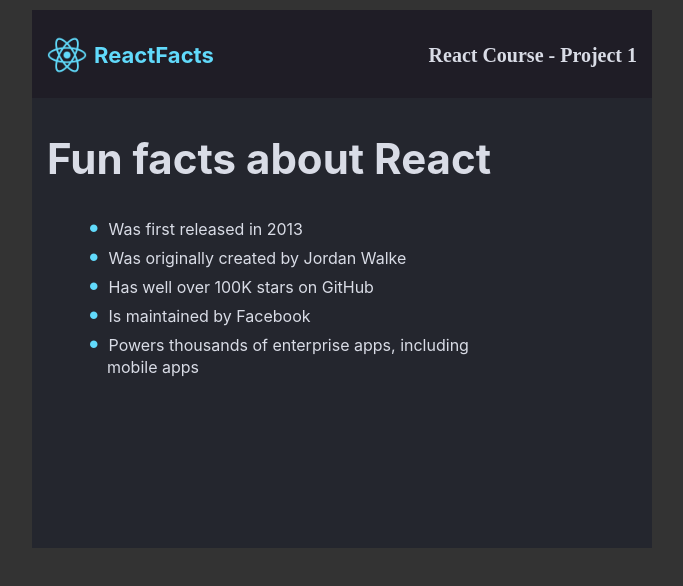
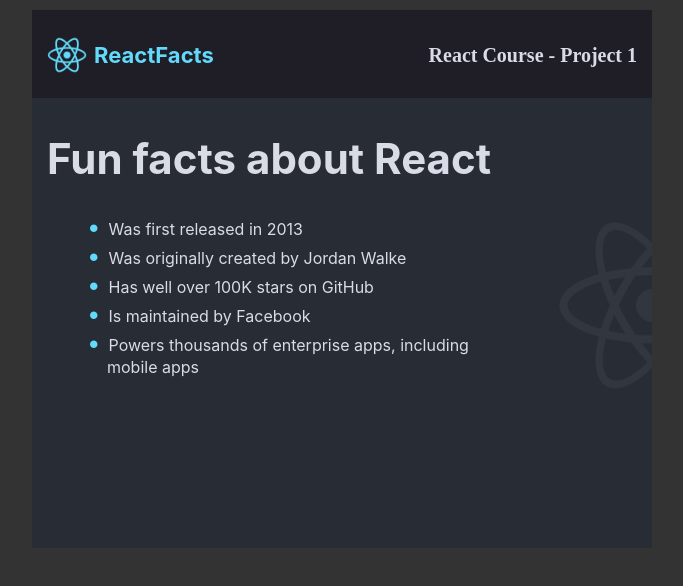
Before and after one commit to lswebdevelops/react-course-fcc_version_3.0, a React (Create React App) app: page / in a window 1280 px wide. Shown: the top 586 px of the page, without its empty margins (298-981 px from the left). Built offline with nearby package versions, Linux system fonts and the light colour scheme.

Commit message:
styling background color image

```diff
--- a/src/styles/Main.css
+++ b/src/styles/Main.css
@@ -5,12 +5,19 @@
     background-color: #333;
   }
   .main-container {
-    background-color:rgb(36, 38, 46);
+    background-color:rgb(40, 44, 52);
     color: rgb(217, 220, 230);
     padding-left: 15px;
     height: 450px;
     font-family: Inter;
     margin-top: -30px; /* add negative margin to remove the gap */
+    background-image: url('../images/react-logo-gray.png');
+    background-repeat: no-repeat;
+    background-size: 35%;
+    background-position-x: right;
+    background-position-x: 512px;
+    background-position-y: 100px ;
+
 }
 
 
```
Also changed, not shown: src/App.css (line endings or trailing spaces), src/images/react-logo-gray.png (added).
